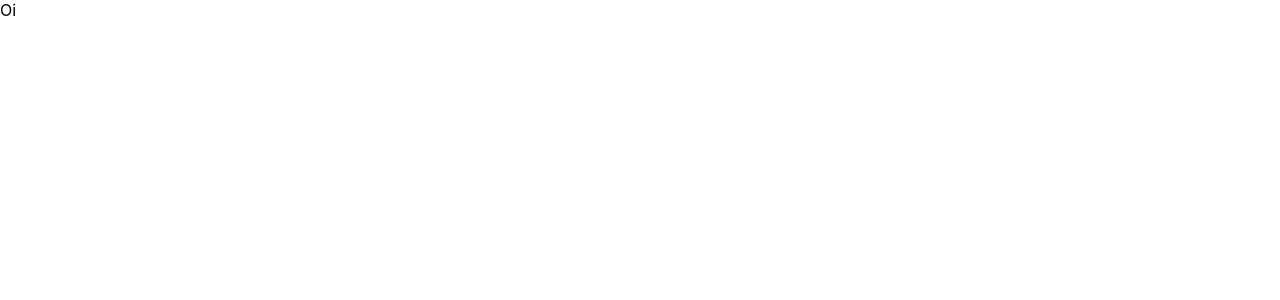
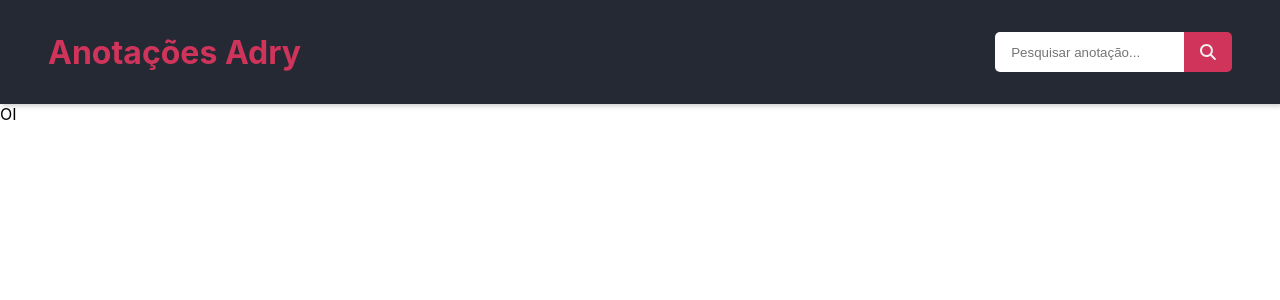
Before and after one commit to adryfernandes/adry-blog-reactjs, a React (Create React App) app: page / in a window 1280 px wide. Shown: the top 300 px of the page. Built offline with nearby package versions, Linux system fonts and the light colour scheme.

Commit message:
Header do site com barra de busca

```diff
--- a/src/App.tsx
+++ /dev/null
@@ -1,5 +0,0 @@
-function App() {
-  return <div className="App">Oi</div>;
-}
-
-export default App;
--- /dev/null
+++ b/src/components/Header/index.tsx
@@ -0,0 +1,22 @@
+import { Container, Icon, Button, SearchContent } from "./styled";
+import { faMagnifyingGlass } from "@fortawesome/free-solid-svg-icons";
+import { useState } from "react";
+
+export function Header() {
+  const [clickButton, setClickButton] = useState(false);
+
+  return (
+    <Container>
+      <h1>Anotações Adry</h1>
+      <SearchContent>
+        <input placeholder="Pesquisar anotação..." />
+        <Button onClick={() => setClickButton(!clickButton)}>
+          <Icon
+            icon={faMagnifyingGlass}
+            className={clickButton ? "click" : ""}
+          />
+        </Button>
+      </SearchContent>
+    </Container>
+  );
+}
--- /dev/null
+++ b/src/components/Header/styled.tsx
@@ -0,0 +1,70 @@
+import { FontAwesomeIcon } from "@fortawesome/react-fontawesome";
+import styled, { keyframes } from "styled-components";
+import { colors } from "../../theme/colors";
+import { metrics } from "../../theme/metrics";
+
+export const Container = styled.header`
+  background-color: ${colors.theme.blueGray};
+  padding: ${metrics.padding.medium} ${metrics.padding.large};
+  display: flex;
+  align-items: center;
+  justify-content: space-between;
+  box-shadow: 2px 2px 5px rgba(0, 0, 0, 0.2);
+
+  h1 {
+    color: ${colors.theme.pink};
+    margin: 0;
+  }
+`;
+
+const fade = keyframes`
+  0% {
+    transform: scale(1);
+  }
+  30% {
+    transform: scale(0.80);
+  }
+  70% {
+    transform: scale(1.2)
+  }
+  100% {
+    transform: scale(1);
+  }
+`;
+
+export const SearchContent = styled.div`
+  display: flex;
+  justify-content: end;
+  align-items: stretch;
+  width: 20%;
+
+  input {
+    border-radius: 5px 0 0 5px;
+    height: 1.5rem;
+    width: 100%;
+    padding: 0.5rem 1rem;
+    color: ${colors.theme.blueGray};
+  }
+
+  .click {
+    animation: ${fade} 1s ease-in-out;
+  }
+`;
+
+export const Button = styled.div`
+  width: 1.5rem;
+  border-radius: 0 5px 5px 0;
+  padding: 0 1rem;
+  background-color: ${colors.theme.pink};
+  cursor: pointer;
+
+  &:hover {
+    background-color: ${colors.darkPink};
+  }
+`;
+
+export const Icon = styled(FontAwesomeIcon)`
+  color: ${colors.theme.white};
+  width: 100%;
+  height: 100%;
+`;
--- a/src/index.css
+++ b/src/index.css
@@ -1,11 +1,31 @@
 body {
   margin: 0;
-  font-family: -apple-system, BlinkMacSystemFont, "Segoe UI", "Roboto", "Oxygen", "Ubuntu",
-    "Cantarell", "Fira Sans", "Droid Sans", "Helvetica Neue", sans-serif;
+  font-family: -apple-system, BlinkMacSystemFont, "Segoe UI", "Roboto", "Oxygen",
+    "Ubuntu", "Cantarell", "Fira Sans", "Droid Sans", "Helvetica Neue",
+    sans-serif;
   -webkit-font-smoothing: antialiased;
   -moz-osx-font-smoothing: grayscale;
 }
 
 code {
-  font-family: source-code-pro, Menlo, Monaco, Consolas, "Courier New", monospace;
+  font-family: source-code-pro, Menlo, Monaco, Consolas, "Courier New",
+    monospace;
 }
+
+textarea:focus,
+input,
+select:focus {
+  box-shadow: 0 0 0 0;
+  border: 0 none;
+  outline: 0;
+}
+
+button {
+  border: none;
+  margin: 0;
+  padding: 0;
+  width: auto;
+  overflow: visible;
+
+  background: transparent;
+}
--- a/src/index.tsx
+++ b/src/index.tsx
@@ -1,11 +1,13 @@
 import React from "react";
 import ReactDOM from "react-dom/client";
-import App from "./App";
 import "./index.css";
+import { Router } from "./router/router";
 
-const root = ReactDOM.createRoot(document.getElementById("root") as HTMLElement);
+const root = ReactDOM.createRoot(
+  document.getElementById("root") as HTMLElement
+);
 root.render(
   <React.StrictMode>
-    <App />
+    <Router />
   </React.StrictMode>
 );
--- /dev/null
+++ b/src/pages/Home/index.tsx
@@ -0,0 +1,3 @@
+export function Home() {
+  return <div>OI</div>;
+}
--- a/src/router/router.tsx
+++ b/src/router/router.tsx
@@ -1,16 +1,19 @@
 import { createBrowserRouter, RouterProvider } from "react-router-dom";
+import { Header } from "../components/Header";
+import { Home } from "../pages/Home";
 
 const router = createBrowserRouter([
   {
     path: "/",
-    element: (
-      <div>
-        <h1>Hello World</h1>
-      </div>
-    ),
+    element: <Home />,
   },
 ]);
 
 export function Router() {
-  return <RouterProvider router={router} />;
+  return (
+    <>
+      <Header />
+      <RouterProvider router={router} />
+    </>
+  );
 }
--- /dev/null
+++ b/src/theme/colors.tsx
@@ -0,0 +1,9 @@
+export const colors = {
+  theme: {
+    pink: "#D1345B",
+    blueGray: "#252934",
+    purple: "#3454D1",
+    white: "#EFEFEF",
+  },
+  darkPink: "#b42b4d",
+};
--- /dev/null
+++ b/src/theme/metrics.tsx
@@ -0,0 +1,9 @@
+export const metrics = {
+  padding: {
+    small: "1rem",
+    smallMedium: "1.5rem",
+    medium: "2rem",
+    mediumLarge: "2.5rem",
+    large: "3rem",
+  },
+};
```
Also changed, not shown: package.json (+31 -24 lines), .eslintrc.json, 1 other file (tests, documents, lock files or other folders).
